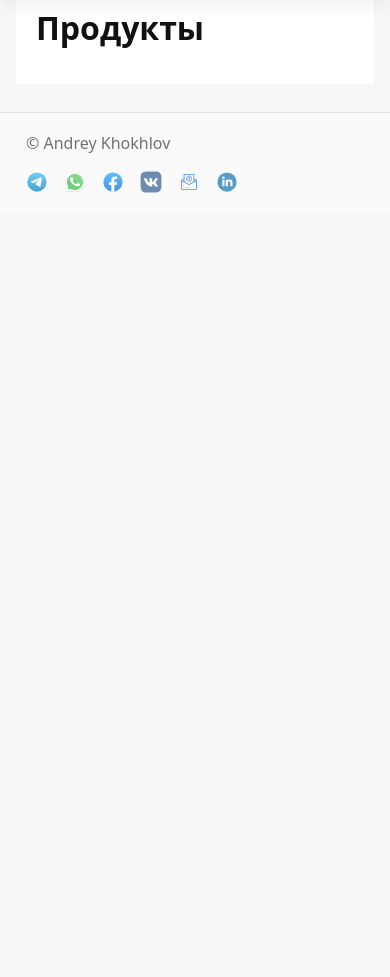
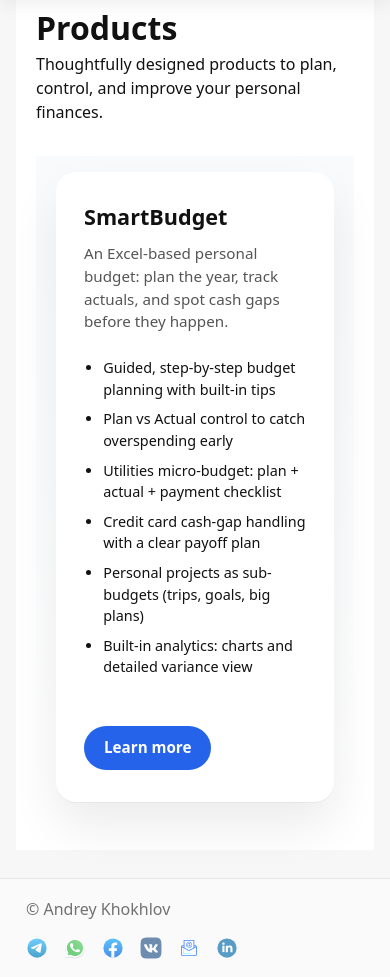
Before and after one commit to AndreyKhokhlovGeekBrains/SmartBudgetSite, a FastAPI app: page /products in a window 390 px wide. Shown: the part 47-1024 px from the top of the page. Before the commit the page ends 240 px from the top, so only its background shows below. Run offline with FastAPI, Linux system fonts and the light colour scheme.

Commit message:
Products: add SmartBudget landing (hero, i18n, single CTA, screenshots placeholders)

```diff
--- a/backend/app/core/i18n.py
+++ b/backend/app/core/i18n.py
@@ -16,6 +16,7 @@
         "nav_products": "Products",
         "about_h1": "About me",
         "products_h1": "Products",
+        "products_subtitle": "Thoughtfully designed products to plan, control, and improve your personal finances.",
         "about_p": (
             "I help turn data and technology into clear, practical solutions "
             "for both life and business. My goal is not just to build reports "
@@ -57,6 +58,34 @@
         "feature_3_h": "Products",
         "feature_3_p": "Building practical tools like SmartBudget that people actually use.",
 
+        "product_smartbudget_title": "SmartBudget",
+        "product_smartbudget_subtitle": "An Excel-based personal budget: plan the year, track actuals, and spot cash gaps before they happen.",
+
+        "product_smartbudget_h1": "Guided, step-by-step budget planning with built-in tips",
+        "product_smartbudget_h2": "Plan vs Actual control to catch overspending early",
+        "product_smartbudget_h3": "Utilities micro-budget: plan + actual + payment checklist",
+        "product_smartbudget_h4": "Credit card cash-gap handling with a clear payoff plan",
+        "product_smartbudget_h5": "Personal projects as sub-budgets (trips, goals, big plans)",
+        "product_smartbudget_h6": "Built-in analytics: charts and detailed variance view",
+
+        "product_cta_buy": "Learn more",
+
+        "sb_lp_subtitle": "Plan the year, track actuals, and spot cash gaps before they happen.",
+
+        "sb_lp_cta_primary": "Learn more",
+        "sb_lp_cta_secondary": "See screenshots",
+
+        "sb_lp_b1": "Detect cash gaps months in advance",
+        "sb_lp_b2": "Plan vs Actual with variance tracking",
+        "sb_lp_b3": "Microbudgets for utilities and personal projects",
+
+        "sb_lp_buy_h2": "Get SmartBudget",
+        "sb_lp_buy_p": "Purchase and download the latest version.",
+
+        "sb_shot_1": "Plan & cashflow overview",
+        "sb_shot_2": "Plan vs Actual (variance)",
+        "sb_shot_3": "Utilities micro-budget",
+
     },
     "ru": {
         "brand_name": "Андрей Хохлов",
@@ -64,6 +93,7 @@
         "nav_products": "Продукты",
         "about_h1": "Обо мне",
         "products_h1": "Продукты",
+        "products_subtitle": "Продуманные продукты для планирования, контроля и улучшения личных финансов.",
 
         "about_p": (
             "Я помогаю превращать данные и технологии в понятные и практичные решения "
@@ -105,6 +135,34 @@
         "feature_3_h": "Продукты",
         "feature_3_p": "Создание практичных продуктов, таких как SmartBudget.",
 
+        "product_smartbudget_title": "SmartBudget",
+        "product_smartbudget_subtitle": "Личный бюджет в Excel: планируй на год вперёд, контролируй факт, предотвращай кассовые разрывы.",
+
+        "product_smartbudget_h1": "Пошаговое планирование бюджета (walkthrough с подсказками)",
+        "product_smartbudget_h2": "План vs Факт: быстро видно перерасход и отклонения",
+        "product_smartbudget_h3": "Коммуналка как микробюджет: план + факт + контроль оплат",
+        "product_smartbudget_h4": "Кредитные карты: закрывай разрывы и планируй погашение",
+        "product_smartbudget_h5": "Личные проекты: подбюджеты для поездок/ремонта/целей",
+        "product_smartbudget_h6": "Встроенная аналитика: графики и детальный план-факт",
+
+        "product_cta_buy": "Подробнее",
+
+        "sb_lp_subtitle": "Планирование года, контроль факта и раннее выявление кассовых разрывов.",
+
+        "sb_lp_cta_primary": "Подробнее",
+        "sb_lp_cta_secondary": "Скриншоты",
+
+        "sb_lp_b1": "Видно кассовые разрывы за месяцы вперёд",
+        "sb_lp_b2": "План vs Факт с отклонениями и контролем перерасхода",
+        "sb_lp_b3": "Микробюджеты: коммуналка и личные проекты",
+
+        "sb_lp_buy_h2": "Получить SmartBudget",
+        "sb_lp_buy_p": "Оплата и скачивание последней версии.",
+
+        "sb_shot_1": "План и денежные потоки",
+        "sb_shot_2": "План vs Факт (отклонения)",
+        "sb_shot_3": "Микробюджет: коммуналка",
+
     },
 }
 
--- a/backend/app/main.py
+++ b/backend/app/main.py
@@ -3,6 +3,9 @@
 from fastapi.staticfiles import StaticFiles
 from fastapi.responses import HTMLResponse
 from fastapi.templating import Jinja2Templates
+from app.products_catalog import products_index
+from fastapi import HTTPException
+from app.products_catalog import product_by_slug
 
 from .core.config import settings
 from .core.logging import setup_logging
@@ -59,11 +62,32 @@
         lang = get_lang(request)
         response = templates.TemplateResponse(
             "products.html",
-            {"request": request, "lang": lang, "t": lambda k: t(lang, k)},
+            {
+                "request": request,
+                "lang": lang,
+                "t": lambda k: t(lang, k),
+                "products": products_index(),
+            },
         )
         if (request.query_params.get("lang") or "").lower() in {"en", "ru"}:
             set_lang_cookie(response, lang)
         return response
+
+
+    @application.get("/products/{slug}", response_class=HTMLResponse)
+    async def product_detail(request: Request, slug: str):
+        lang = get_lang(request)
+        product = product_by_slug(slug)
+        if not product:
+            raise HTTPException(status_code=404)
+        response = templates.TemplateResponse(
+            "product_detail.html",
+            {"request": request, "lang": lang, "t": lambda k: t(lang, k), "product": product},
+        )
+        if (request.query_params.get("lang") or "").lower() in {"en", "ru"}:
+            set_lang_cookie(response, lang)
+        return response
+
 
     # API v1
     application.include_router(v1_router)
--- a/backend/app/products_catalog.py
+++ b/backend/app/products_catalog.py
@@ -31,7 +31,17 @@
 
 
 def products_index() -> List[Dict]:
-    return [p.__dict__ for p in PRODUCTS]
+    # return [p.__dict__ for p in PRODUCTS]
+    return [
+        {
+            "slug": p.slug,
+            "title_key": p.title_key,
+            "subtitle_key": p.subtitle_key,
+            "highlights_keys": p.highlights_keys,
+            "cta_key": p.cta_key,
+        }
+        for p in PRODUCTS
+    ]
 
 
 def product_by_slug(slug: str) -> Product | None:
--- /dev/null
+++ b/backend/app/static/css/products.css
@@ -0,0 +1,113 @@
+/* Products page layout */
+.products-section {
+  margin-top: 2rem;
+  padding: 1rem 0;
+  background: linear-gradient(
+    180deg,
+    #f8fafc 0%,
+    #ffffff 100%
+  );
+}
+
+.products-grid {
+  max-width: 1200px;
+  margin: 0 auto;
+  padding: 0 clamp(1.25rem, 3vw, 3rem);
+}
+
+.product-card {
+  background: #ffffff;
+  border-radius: 24px;
+  padding: 1rem 3.5rem;
+
+  box-shadow:
+    0 24px 48px rgba(0, 0, 0, 0.08),
+    0 1px 0 rgba(0, 0, 0, 0.04);
+}
+
+/* Typography */
+
+.product-title {
+  font-size: 2rem;
+  font-weight: 600;
+  margin-bottom: 0.75rem;
+}
+
+.product-subtitle {
+  font-size: 1.05rem;
+  color: #555;
+  margin-bottom: 1.5rem;
+  max-width: 720px;
+}
+
+/* Highlights */
+
+.product-highlights {
+  padding-left: 1.2rem;
+  margin-bottom: 1.75rem;
+}
+
+.product-highlights li {
+  margin-bottom: 0.5rem;
+  line-height: 1.5;
+}
+
+/* CTA */
+
+.product-cta {
+  display: inline-flex;
+  align-items: center;
+  justify-content: center;
+
+  margin-top: 1.25rem;
+  padding: 0.65rem 1.25rem;
+
+  font-size: 0.95rem;
+  font-weight: 600;
+
+  color: #ffffff;
+  background-color: #2563eb;
+  border-radius: 9999px;
+
+  text-decoration: none;
+  transition: background-color 0.15s ease, transform 0.15s ease;
+}
+
+.product-cta:hover {
+  background-color: #1e4fd8;
+  transform: translateY(-1px);
+}
+
+@media (max-width: 768px) {
+  .products-grid {
+    padding: 0 1.25rem;
+  }
+
+  .product-card {
+    padding: 2rem 1.75rem;
+    border-radius: 20px;
+  }
+
+  .product-title {
+    font-size: 1.6rem;
+  }
+
+  .product-subtitle {
+    font-size: 1rem;
+  }
+}
+
+@media (max-width: 400px) {
+  .product-title {
+    font-size: 1.35rem;
+    line-height: 1.2;
+  }
+
+  .product-subtitle {
+    font-size: 0.95rem;
+  }
+
+  .product-highlights li {
+    font-size: 0.9rem;
+  }
+}
--- a/backend/app/static/css/responsive.css
+++ b/backend/app/static/css/responsive.css
@@ -173,6 +173,7 @@
   }
 }
 
+/* Hide brand name on small screens to keep header compact */
 @media (max-width: 767px) {
   .site-header .brand {
     display: none;
--- a/backend/app/templates/base.html
+++ b/backend/app/templates/base.html
@@ -6,6 +6,8 @@
   <title>{% block title %}SmartBudget{% endblock %}</title>
   <link rel="stylesheet" href="/static/css/style.css" />
   <link rel="stylesheet" href="/static/css/responsive.css" />
+
+  {% block extra_head %}{% endblock %}
 </head>
 <body>
   <header class="site-header">
--- a/backend/app/templates/products.html
+++ b/backend/app/templates/products.html
@@ -1,9 +1,33 @@
 {% extends "base.html" %}
+
+{% block extra_head %}
+<link rel="stylesheet" href="{{ url_for('static', path='css/products.css') }}">
+{% endblock %}
+
 {% block content %}
-<h1>Продукты</h1>
-<ul>
-  {% for item in items %}
-  <li>{{ item.name }} — {{ item.price }} {{ item.currency }}</li>
-  {% endfor %}
-</ul>
+<h1>{{ t("products_h1") }}</h1>
+
+<p class="products-subtitle">
+    {{ t("products_subtitle") }}
+</p>
+<div class="products-section">
+    <div class="products-grid">
+      {% for p in products %}
+        <article class="product-card">
+          <h2 class="product-title">{{ t(p.title_key) }}</h2>
+          <p class="product-subtitle">{{ t(p.subtitle_key) }}</p>
+
+          <ul class="product-highlights">
+            {% for hk in p.highlights_keys %}
+              <li>{{ t(hk) }}</li>
+            {% endfor %}
+          </ul>
+
+          <a class="product-cta" href="/products/{{ p.slug }}">
+            {{ t(p.cta_key) }}
+          </a>
+        </article>
+      {% endfor %}
+    </div>
+</div>
 {% endblock %}
```
Also changed, not shown: backend/app/static/css/product_detail.css (added, +155 -0 lines), backend/app/templates/product_detail.html (added, +60 -0 lines).
